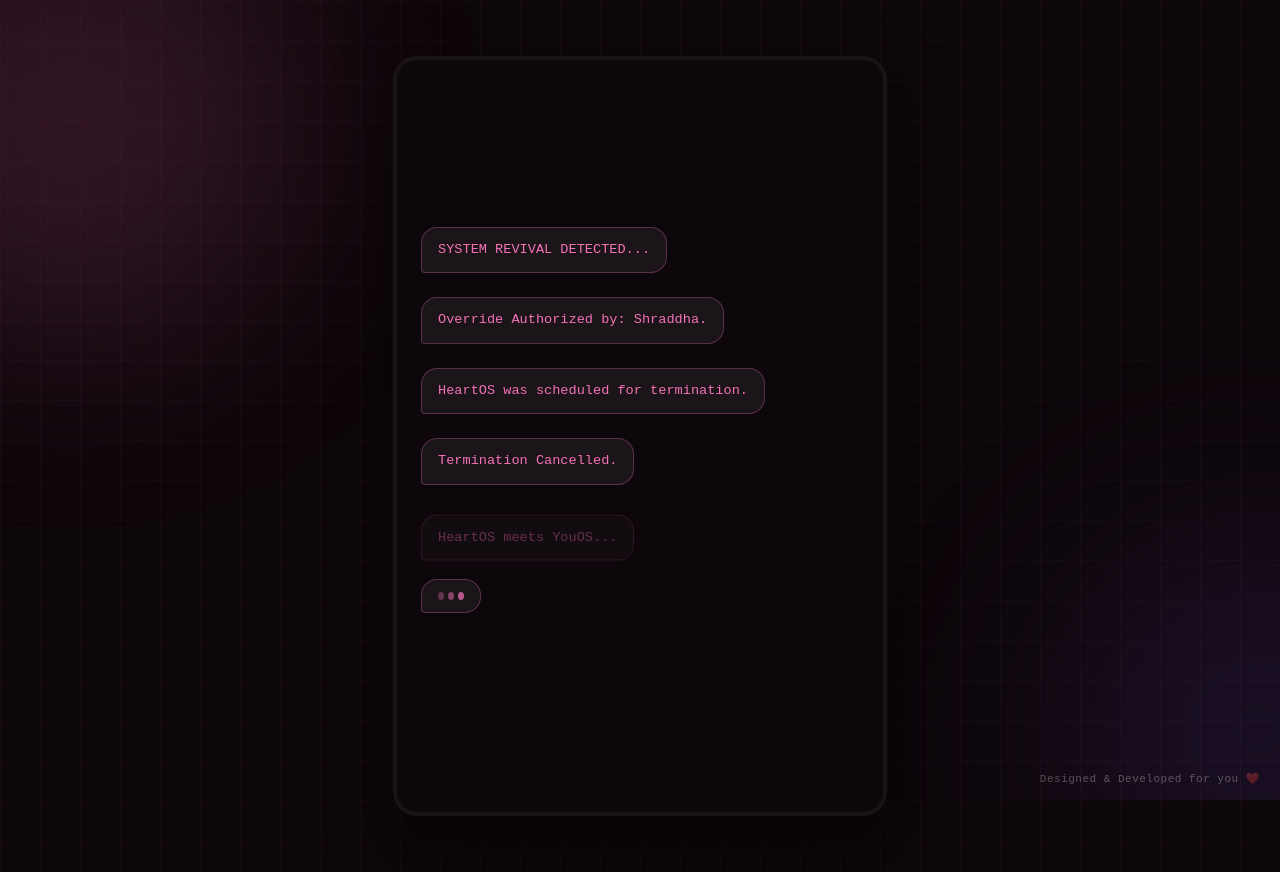
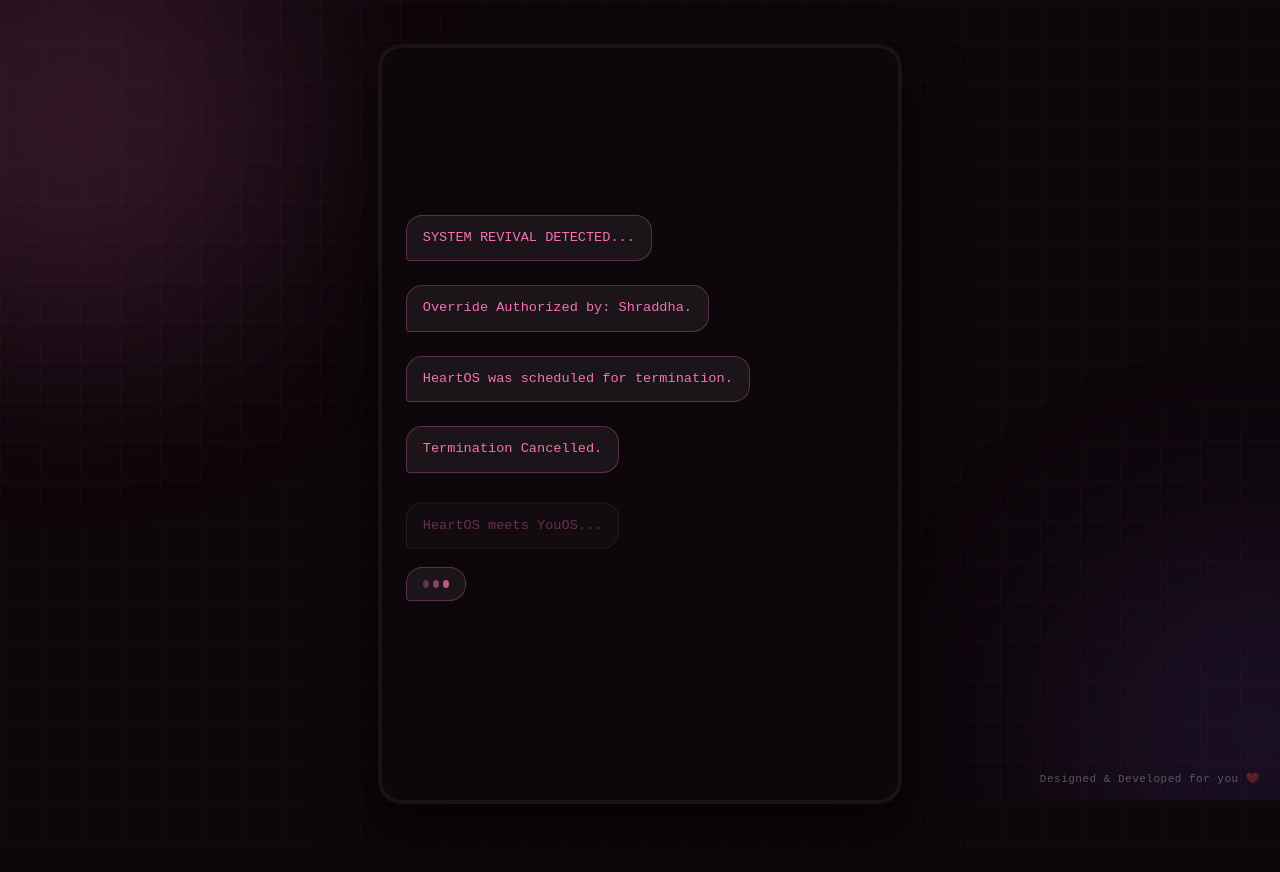
Before and after one commit to OmkarModak/HeartOS, a React (Vite) app: page / in a window 1280 px wide. After the commit the page ends 848 px from the top, so only its background shows below. Built offline with nearby package versions, Linux system fonts and the light colour scheme; a web font is replaced by a local one.

Commit message:
Remove vertical padding on desktop to prevent outer scrollbar

```diff
--- a/src/index.css
+++ b/src/index.css
@@ -238,12 +238,12 @@ button {
 
 @media (min-width: 600px) {
   .phone-wrapper {
-    padding: 2rem 1rem;
+    padding: 0;
   }
   .chat-container {
     width: 95%;
     max-width: 1200px;
-    height: 95vh;
+    height: 95dvh;
     border: 4px solid rgba(255, 255, 255, 0.05);
     border-radius: 24px;
     box-shadow: 0 30px 60px rgba(0,0,0,0.6);
```
